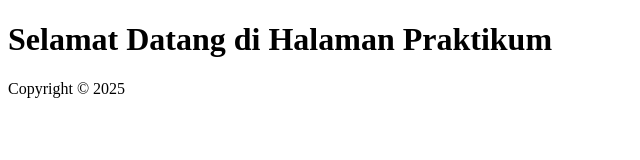
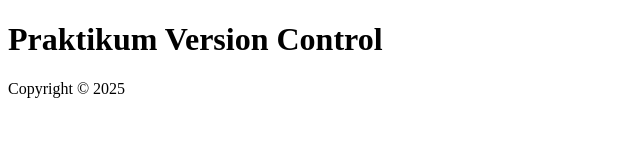
Before and after one commit to Qruby626/Praktikum5-301220020, a plain HTML site: page index.html in a window 1280 px wide. Shown: the whole page, without its empty margins (0-640 px from the left). Drawn offline with Linux system fonts and the light colour scheme.

```diff
--- a/index.html
+++ b/index.html
@@ -4,7 +4,7 @@
 <title>Praktikum5</title>
 </head>
 <body>
-<h1>Selamat Datang di Halaman Praktikum</h1>
+<h1>Praktikum Version Control</h1>
 <footer>Copyright © 2025</footer>
 </body>
 </html>
```
